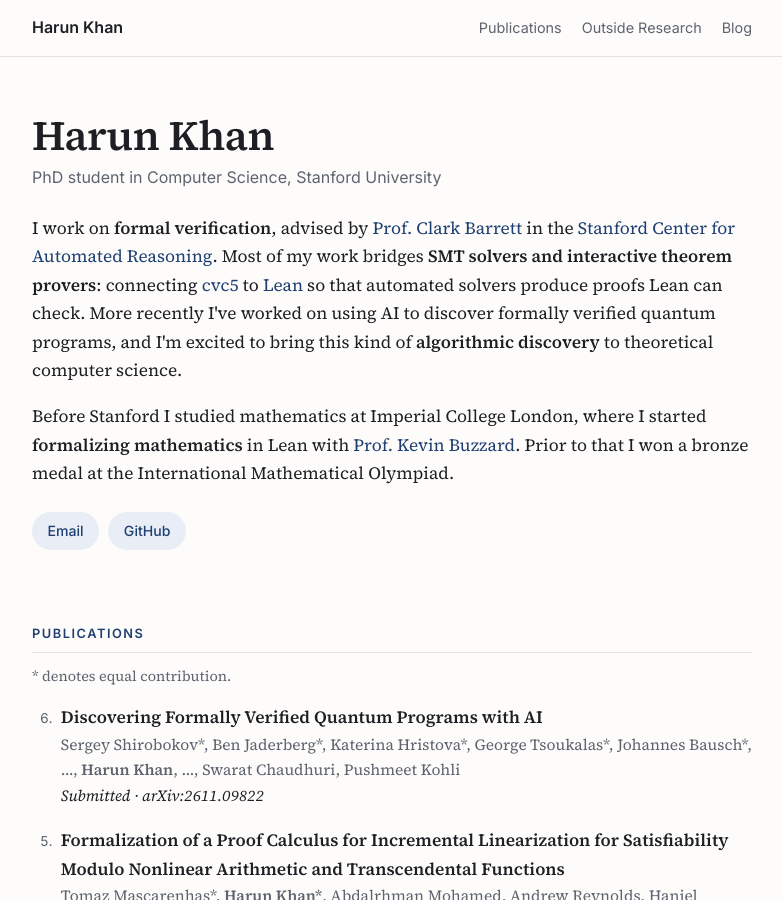
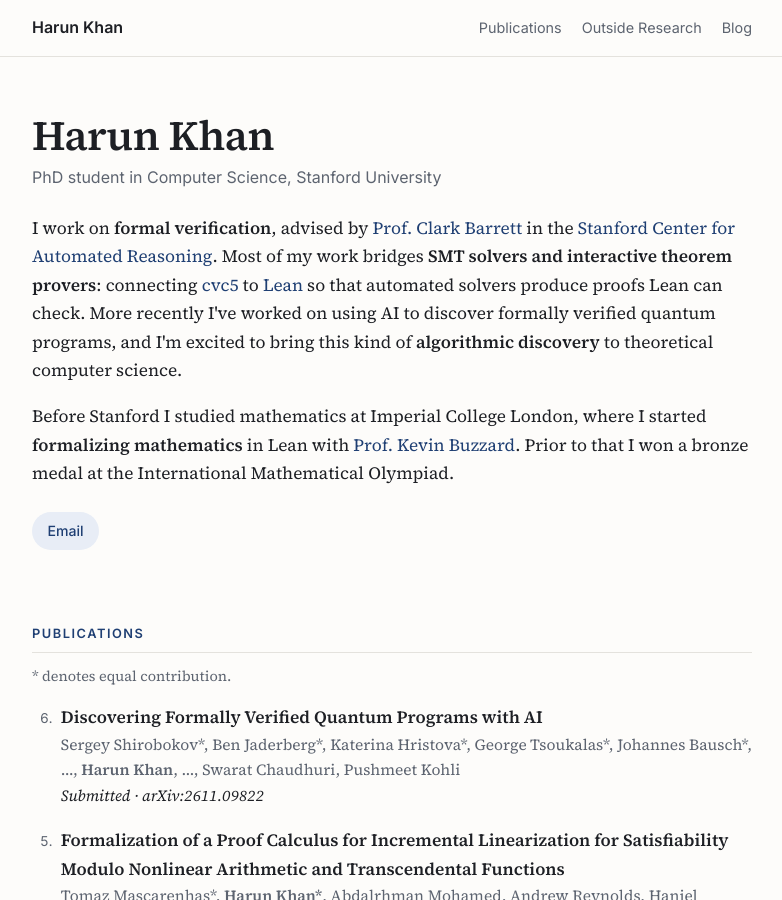
Before and after one commit to harunk-dev/website, a Jekyll site: the page built from index.html, in a window 1280 px wide and 900 px high. Shown: the whole window, without its empty margins (248-1030 px from the left). Built offline with Jekyll 4.4.1, drawn with Linux system fonts in a browser that asks for light colours.

Commit message:
Remove GitHub link
Co-Authored-By: Claude Opus 5.5 <noreply@anthropic.com>
Claude-Session: https://claude.ai/code/session_01734RpCjVag34boEXhMytMG

```diff
--- a/index.html
+++ b/index.html
@@ -22,7 +22,6 @@ layout: default
         </p>
         <p class="links">
           <a class="btn" href="mailto:harun19@stanford.edu">Email</a>
-          <a class="btn" href="https://github.com/harunk-dev">GitHub</a>
         </p>
       </div>
     </section>
```
